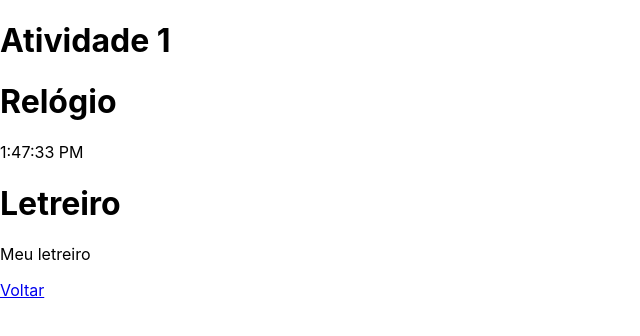
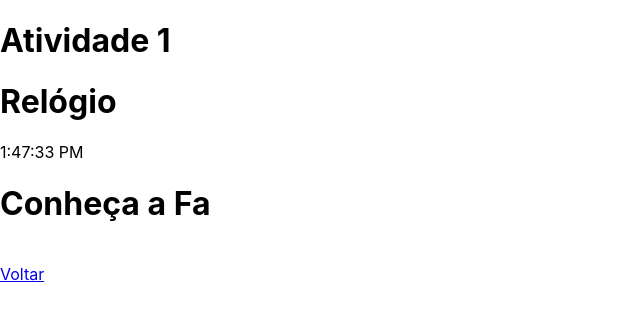
Before and after one commit to link1nk/LabEngenhariaSoftware2, a React (Create React App) app: page /atv01 in a window 1280 px wide. Shown: the top 336 px of the page, without its empty margins (0-640 px from the left). Built offline with nearby package versions, Linux system fonts and the light colour scheme.

Commit message:
Finalizando letreiro

```diff
--- a/src/Atv02.js
+++ b/src/Atv02.js
@@ -4,9 +4,10 @@ import { Link } from "react-router-dom";
 export default function Atv02() {
   return (
     <>
-        <h1>Atividade 2</h1>
-
-        <Link to="/">Voltar</Link>
+      <h1>Letreiro</h1>
+      <Letreiro />
+      <br />
+      <Link to="/">Voltar</Link>
     </>
   );
 }
--- a/src/Letreiro.js
+++ b/src/Letreiro.js
@@ -1,10 +1,25 @@
-import './Letreiro.css'
+import { useState, useEffect } from 'react';
+import './Letreiro.css';
 
 export default function Letreiro() {
-    return (
-      <div>
-        <h1>Letreiro</h1>
-        <p>Meu letreiro</p>
-      </div>
-    );
+  const mensagem = "Conheça a Fatec";
+  const [posicao, mudarPosicao] = useState(0);
+  const [mostrar, mudarMostrar] = useState("");
+
+  function atualizarLetreiro() {
+    mudarMostrar(mensagem.substring(0, posicao + 1));
+    mudarPosicao(posicao => posicao >= mensagem.length - 1 ? 0 : posicao + 1);
   }
+
+  useEffect(() => {
+    const timer = setInterval(atualizarLetreiro, 200);
+    return () => clearInterval(timer);
+  }, [posicao]);
+
+  return (
+    <div className="letreiro">
+      <h1>{mostrar}</h1>
+      <br />
+    </div>
+  );
+}
```
